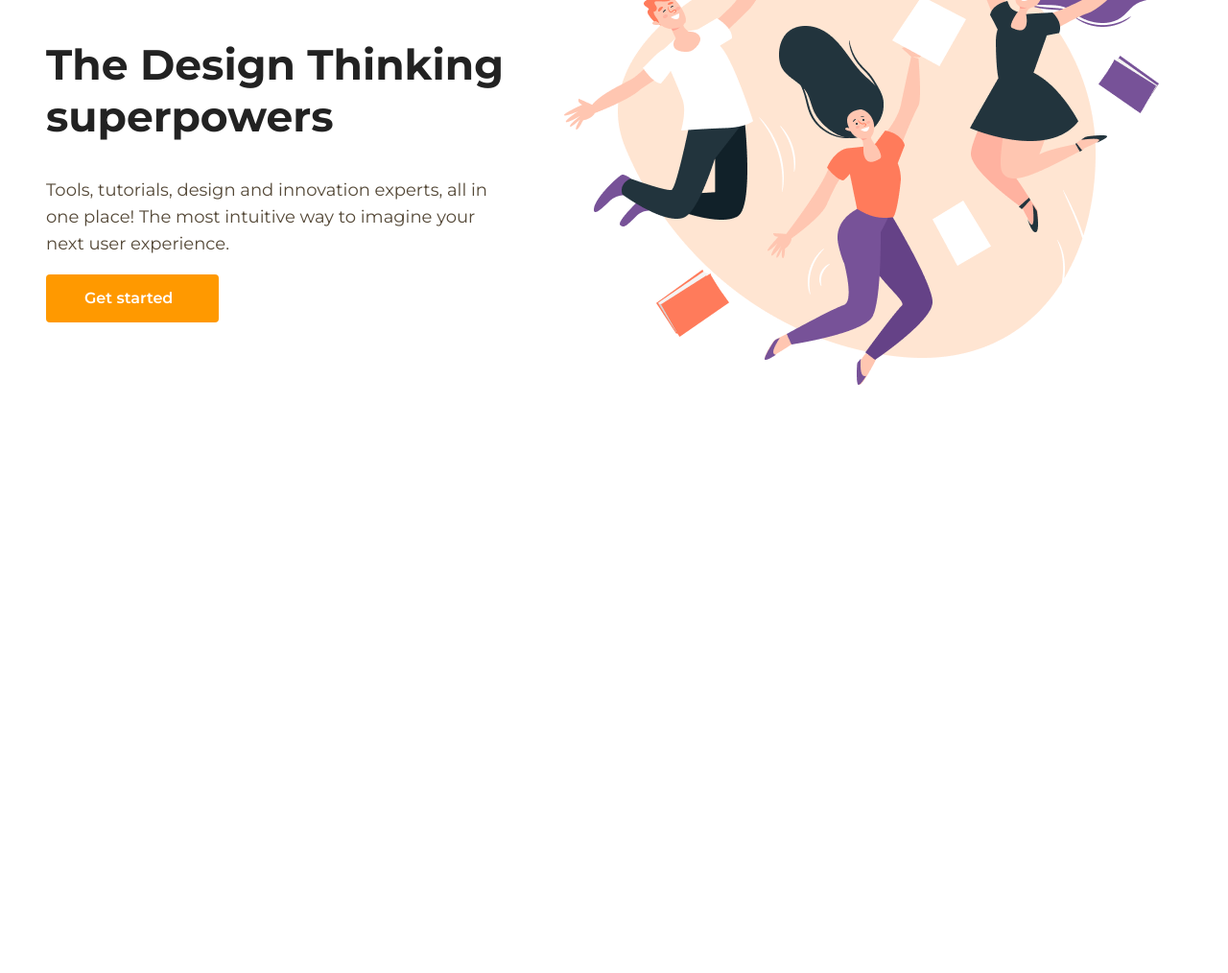
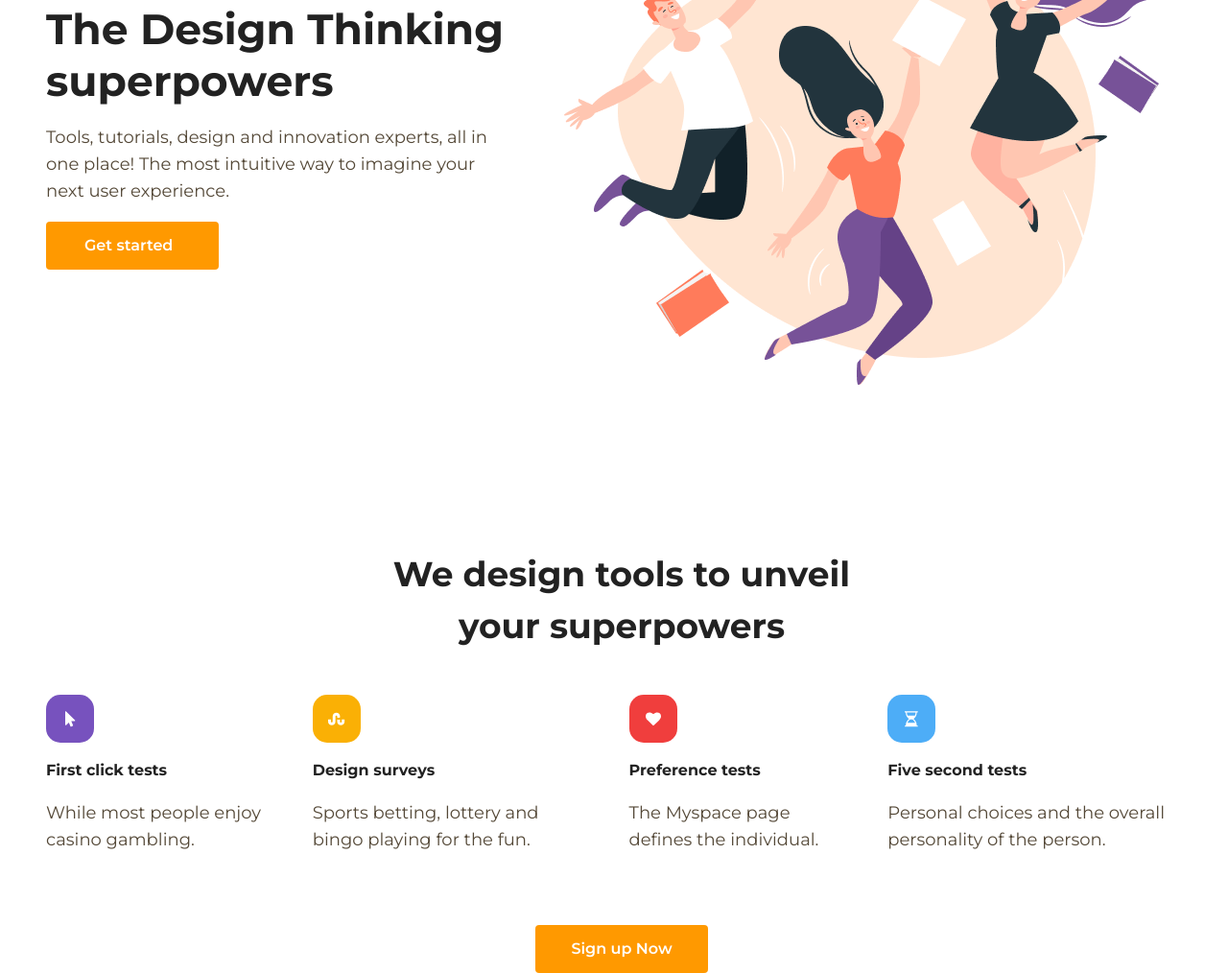
Before and after one commit to passechnik/homework-09-productly, a plain HTML site: page index.html in a window 1280 px wide. Shown: the part 262-1276 px from the top of the page at 96% size. Before the commit the page ends 800 px from the top, so only its background shows below. Drawn offline with Linux system fonts and the light colour scheme.

Commit message:
add features section

```diff
--- a/index.html
+++ b/index.html
@@ -45,6 +45,33 @@
             <img src="img/firstscreen.png" alt="People">
         </div>
     </section>
+
+    <section class="features">
+        <h2 class="features-title">We design tools to unveil your superpowers</h2>
+        <div class="cards">
+            <div class="click-tests">
+                <img src="img/icon.svg" alt="">
+                <h4>First click tests</h4>
+                <p>While most people enjoy casino gambling.</p>
+            </div>
+            <div class="surveys">
+                <img src="img/icon2.svg" alt="">
+                <h4>Design surveys</h4>
+                <p>Sports betting, lottery and bingo playing for the fun.</p>
+            </div>
+            <div class="preference">
+                <img src="img/icon3.svg" alt="">
+                <h4>Preference tests</h4>
+                <p>The Myspace page defines the individual.</p>
+            </div>
+            <div class="5sec-tests">
+                <img src="img/icon4.svg" alt="">
+                <h4>Five second tests</h4>
+                <p>Personal choices and the overall personality of the person.</p>
+            </div>
+        </div>
+        <button class="sign-up-now">Sign up Now</button>
+    </section>
 </body>
 
 </html>
--- a/styles/style.css
+++ b/styles/style.css
@@ -19,7 +19,6 @@
     margin: 18px 120px;
     justify-content: space-between;
     align-items: center;
-    gap: ;
 }
 
 .navigation {
@@ -66,7 +65,7 @@ button {
     border: none;
 }
 
-.started{
+.started {
     display: flex;
     width: 180px;
     height: 50px;
@@ -112,6 +111,7 @@ h2 {
     font-weight: 700;
     font-size: 44px;
     line-height: 54px;
+    margin: auto;
 }
 
 p {
@@ -122,3 +122,42 @@ p {
     line-height: 28px;
     color: #544837;
 }
+.features {
+    margin: 100px calc(50vw - 600px);
+    align-items: center;
+    position: relative;
+    display: flex;
+    flex-direction: column;
+    gap: 65px;
+    position: absolute;
+}
+.cards {
+    width: 1200px;
+    height: 175px;
+    display: flex;
+    justify-content: space-between;
+    gap: 40px;
+}
+.click-tests {
+    justify-content: space-between;
+    gap: 30px;
+}
+.features-title {
+    font-size: 36px;
+    width: 539px;
+    height: 88px;
+    display: flex;
+    text-align: center;
+}
+.sign-up-now {
+    display: flex;
+    flex-direction: row;
+    justify-content: center;
+    width: 180px;
+    height: 50px;
+    border-radius: 4px;
+    background-color: #FF9900;
+    color: white;
+    border: none;
+    align-items: center;
+}
```
Also changed, not shown: img/benefits.png (added), img/bg.png (added), img/icon.svg (added), img/icon2.svg (added), img/icon3.svg (added), img/icon4.png (added), img/icon4.svg (added).
